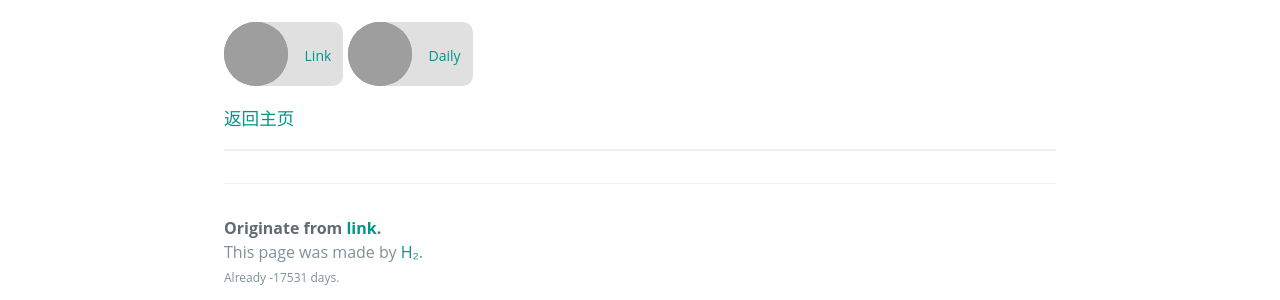
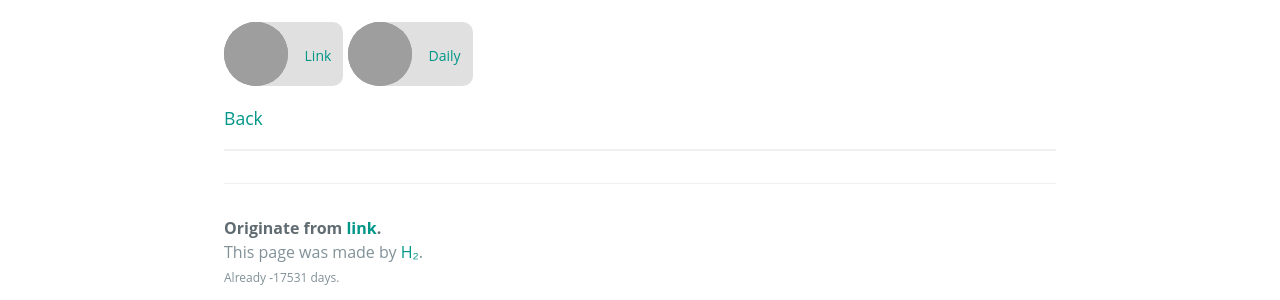
Before and after one commit to chemgeeklian/chemgeeklian.github.io, a Jekyll site: the page built from pages/link.md, in a window 1280 px wide. Shown: the part 421-721 px from the top of the page. Built offline with Jekyll 4.4.1, drawn with Linux system fonts in a browser that asks for light colours; some web fonts are replaced; grey boxes are pictures that could not be loaded.

Commit message:
Update link.md

```diff
--- a/pages/link.md
+++ b/pages/link.md
@@ -13,7 +13,7 @@ permalink: /links.html
 </div>
 {% endfor %}
 
-[返回主页]({{ site.url }})
+[Back]({{ site.url }})
 
 <hr/>
 
```
